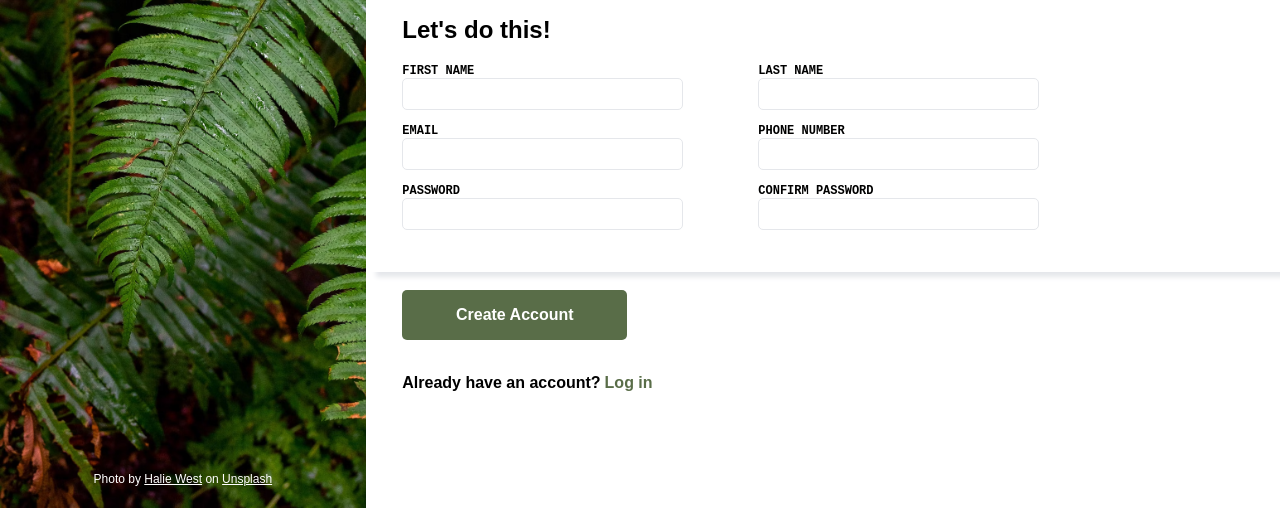
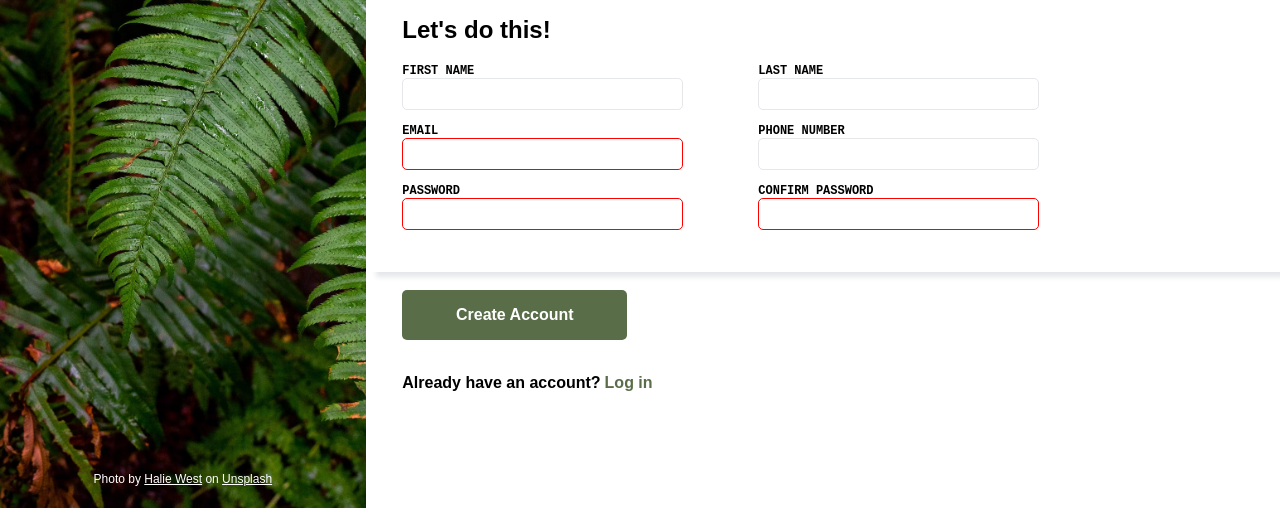
Before and after one commit to brt9029/sign-up-form, a plain HTML site: page index.html in a window 1280 px wide. Shown: the part 292-800 px from the top of the page. Drawn offline with Linux system fonts and the light colour scheme; files whose address does not match are found by name.

Commit message:
added light e-mail validation

```diff
--- a/index.html
+++ b/index.html
@@ -45,7 +45,7 @@
         <div class="row">
           <div class="field">
             <label for="email">EMAIL</label>
-            <input type="email" name="email" id="email" />
+            <input type="email" name="email" id="email" pattern="[A-Za-z\d]{1,}\@[A-Za-z\d]{1,}\.(com|ca|gov|edu|org|net)" required />
           </div>
 
           <div class="field">
@@ -57,13 +57,13 @@
         <div class="row">
           <div class="field">
             <label for="password">PASSWORD</label>
-            <input type="password" name="password" id="password" />
+            <input type="password" name="password" id="password" required />
             <span id="error">* Passwords do not match</span>
           </div>
 
           <div class="field">
             <label for="cpassword">CONFIRM PASSWORD</label>
-            <input type="password" name="cpassword" id="cpassword" />
+            <input type="password" name="cpassword" id="cpassword" required />
           </div>
         </div>
       </div>
```
